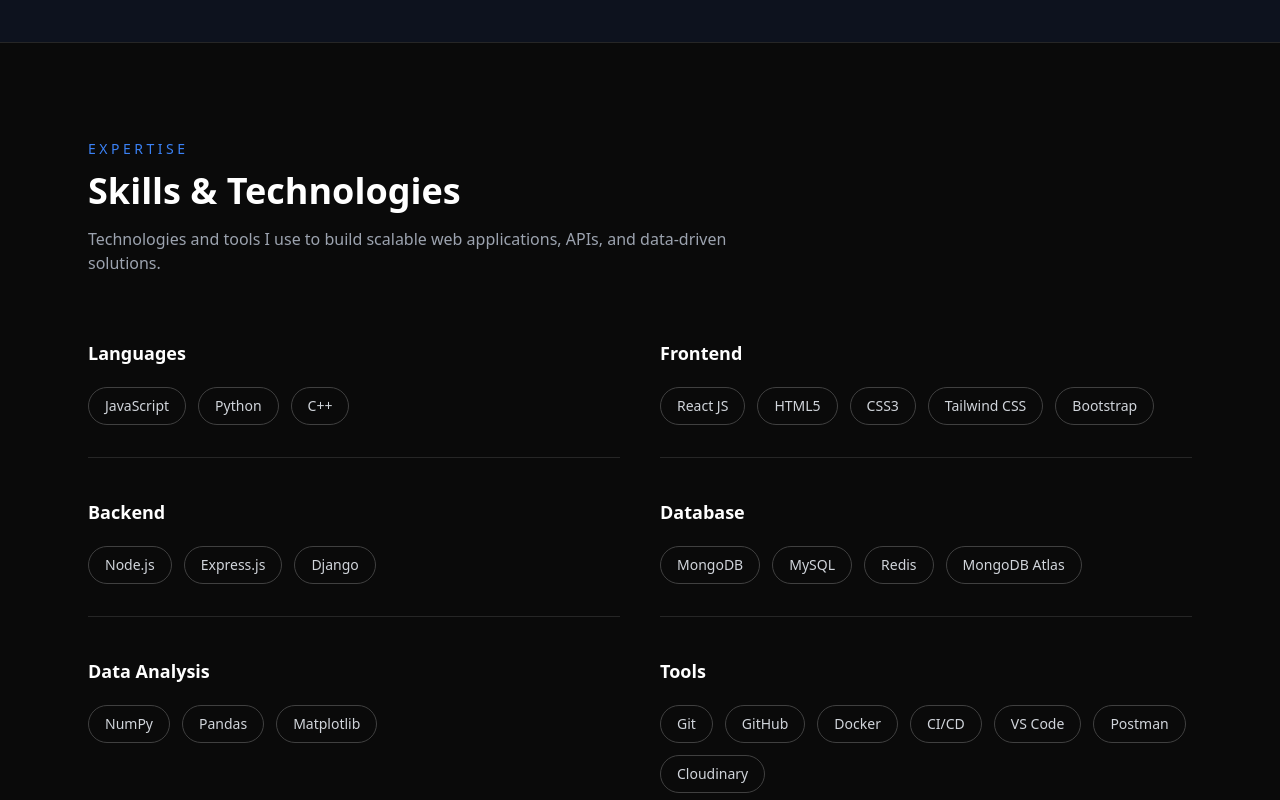
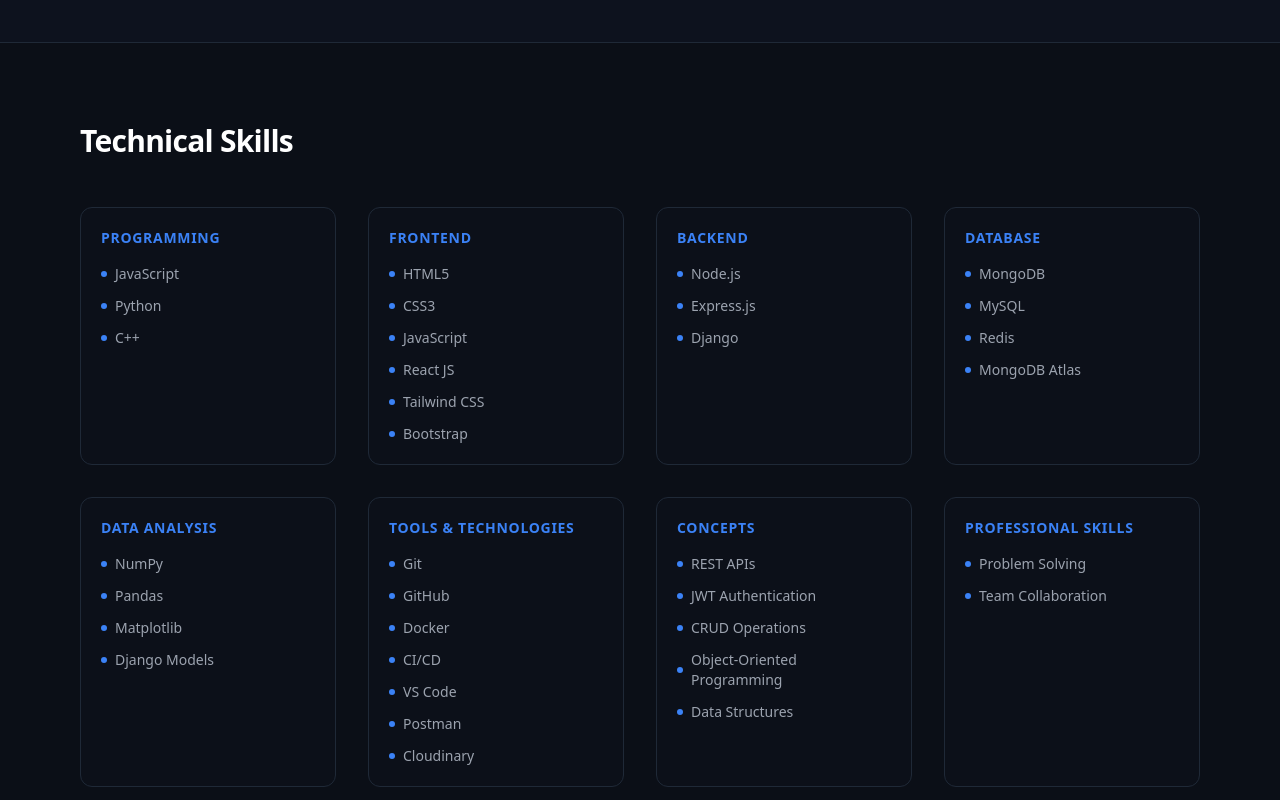
Before and after one commit to iamraj333/official-portfolio, a React (Vite) app in the folder client/: page / in a window 1280 px wide. Shown: the part 1100-1900 px from the top of the page. Built offline with nearby package versions, Linux system fonts and the light colour scheme; no server answers.

Commit message:
skill improvement 3

```diff
--- a/client/src/Skills.jsx
+++ b/client/src/Skills.jsx
@@ -1,17 +1,18 @@
 import React from "react";
 
 export default function Skills() {
-  const skills = [
+  const skillGroups = [
     {
-      title: "Languages",
+      title: "Programming",
       items: ["JavaScript", "Python", "C++"],
     },
     {
       title: "Frontend",
       items: [
-        "React JS",
         "HTML5",
         "CSS3",
+        "JavaScript",
+        "React JS",
         "Tailwind CSS",
         "Bootstrap",
       ],
@@ -26,10 +27,15 @@
     },
     {
       title: "Data Analysis",
-      items: ["NumPy", "Pandas", "Matplotlib"],
+      items: [
+        "NumPy",
+        "Pandas",
+        "Matplotlib",
+        "Django Models",
+      ],
     },
     {
-      title: "Tools",
+      title: "Tools & Technologies",
       items: [
         "Git",
         "GitHub",
@@ -45,58 +51,51 @@
       items: [
         "REST APIs",
         "JWT Authentication",
-        "CRUD",
-        "OOP",
+        "CRUD Operations",
+        "Object-Oriented Programming",
         "Data Structures",
       ],
     },
     {
-      title: "Professional",
-      items: ["Problem Solving", "Team Collaboration"],
+      title: "Professional Skills",
+      items: [
+        "Problem Solving",
+        "Team Collaboration",
+      ],
     },
   ];
 
   return (
-    <section
-      id="skills"
-      className="py-24 border-t border-neutral-800 bg-[#0a0a0a]"
-    >
-      <div className="max-w-6xl mx-auto px-6">
-        <div className="mb-16">
-          <p className="text-blue-500 text-sm uppercase tracking-[0.25em] mb-3">
-            Expertise
-          </p>
+    <section id="skills" className="border-t border-gray-800 py-20">
+      <div className="max-w-6xl mx-auto px-4">
+        <h2 className="text-2xl md:text-3xl font-bold tracking-tight mb-12">
+          Technical Skills
+        </h2>
 
-          <h2 className="text-4xl font-bold text-white">
-            Skills & Technologies
-          </h2>
-
-          <p className="mt-4 max-w-2xl text-gray-400">
-            Technologies and tools I use to build scalable web applications,
-            APIs, and data-driven solutions.
-          </p>
-        </div>
-
-        <div className="grid md:grid-cols-2 gap-10">
-          {skills.map((group) => (
+        <div className="grid grid-cols-1 sm:grid-cols-2 lg:grid-cols-4 gap-8">
+          {skillGroups.map((group, idx) => (
             <div
-              key={group.title}
-              className="border-b border-neutral-800 pb-8"
+              key={idx}
+              className="group rounded-xl border border-gray-800 bg-gray-900/20 p-5 hover:border-blue-500/50 transition-all duration-300"
             >
-              <h3 className="text-lg font-semibold text-white mb-5">
+              <h3 className="text-sm font-semibold text-blue-500 tracking-wider uppercase mb-4 transition-all duration-300 group-hover:-translate-x-2">
                 {group.title}
               </h3>
 
-              <div className="flex flex-wrap gap-3">
-                {group.items.map((item) => (
-                  <span
-                    key={item}
-                    className="px-4 py-2 rounded-full border border-neutral-700 text-sm text-gray-300 hover:border-blue-500 hover:text-white transition-all duration-300"
+              <ul className="space-y-3 text-sm text-gray-400">
+                {group.items.map((item, i) => (
+                  <li
+                    key={i}
+                    className="flex items-center gap-2 transition-all duration-300 group-hover:translate-x-[var(--tx)]"
+                    style={{
+                      "--tx": `${i % 2 === 0 ? 8 : -8}px`,
+                    }}
                   >
+                    <span className="w-1.5 h-1.5 rounded-full bg-blue-500"></span>
                     {item}
-                  </span>
+                  </li>
                 ))}
-              </div>
+              </ul>
             </div>
           ))}
         </div>
```
